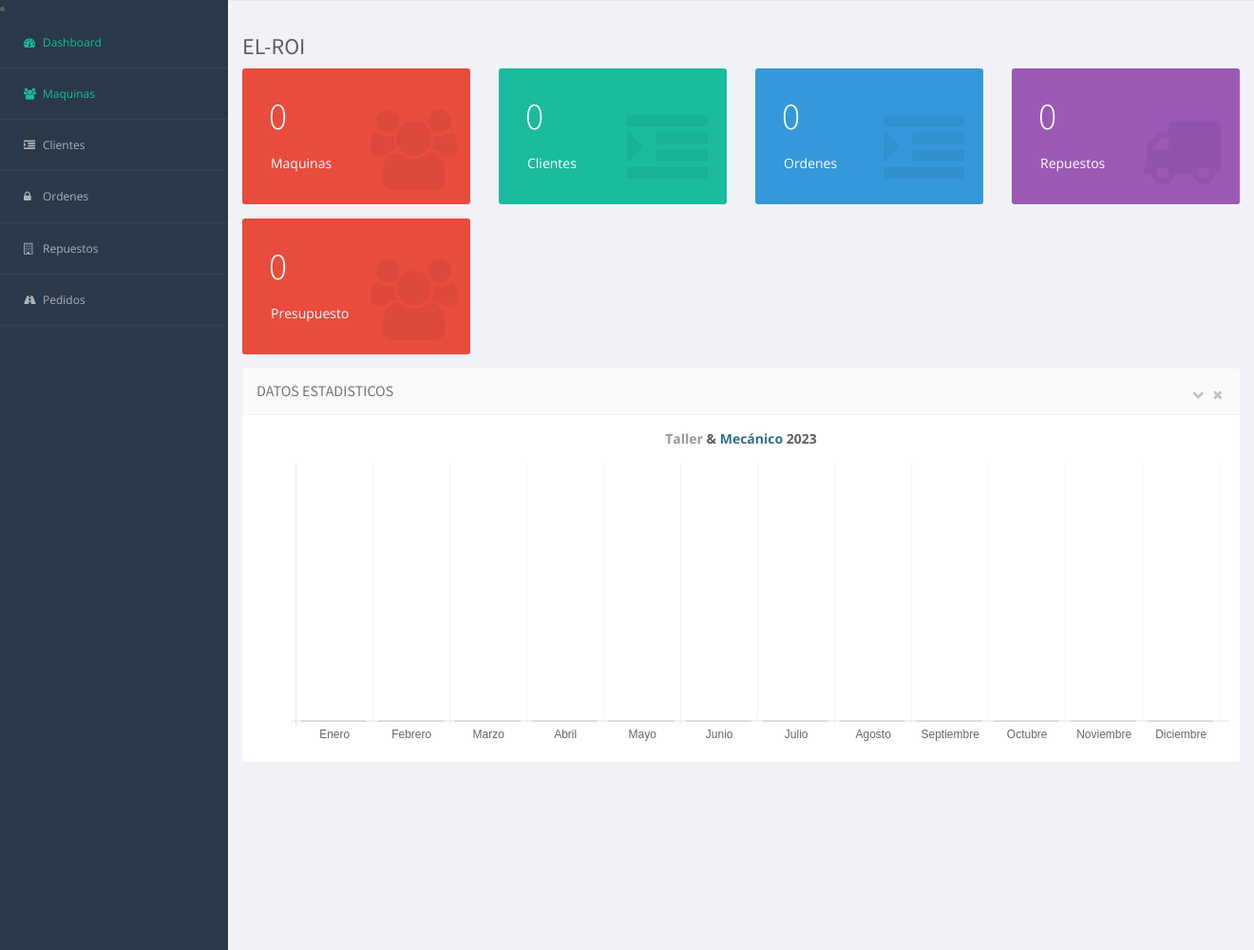
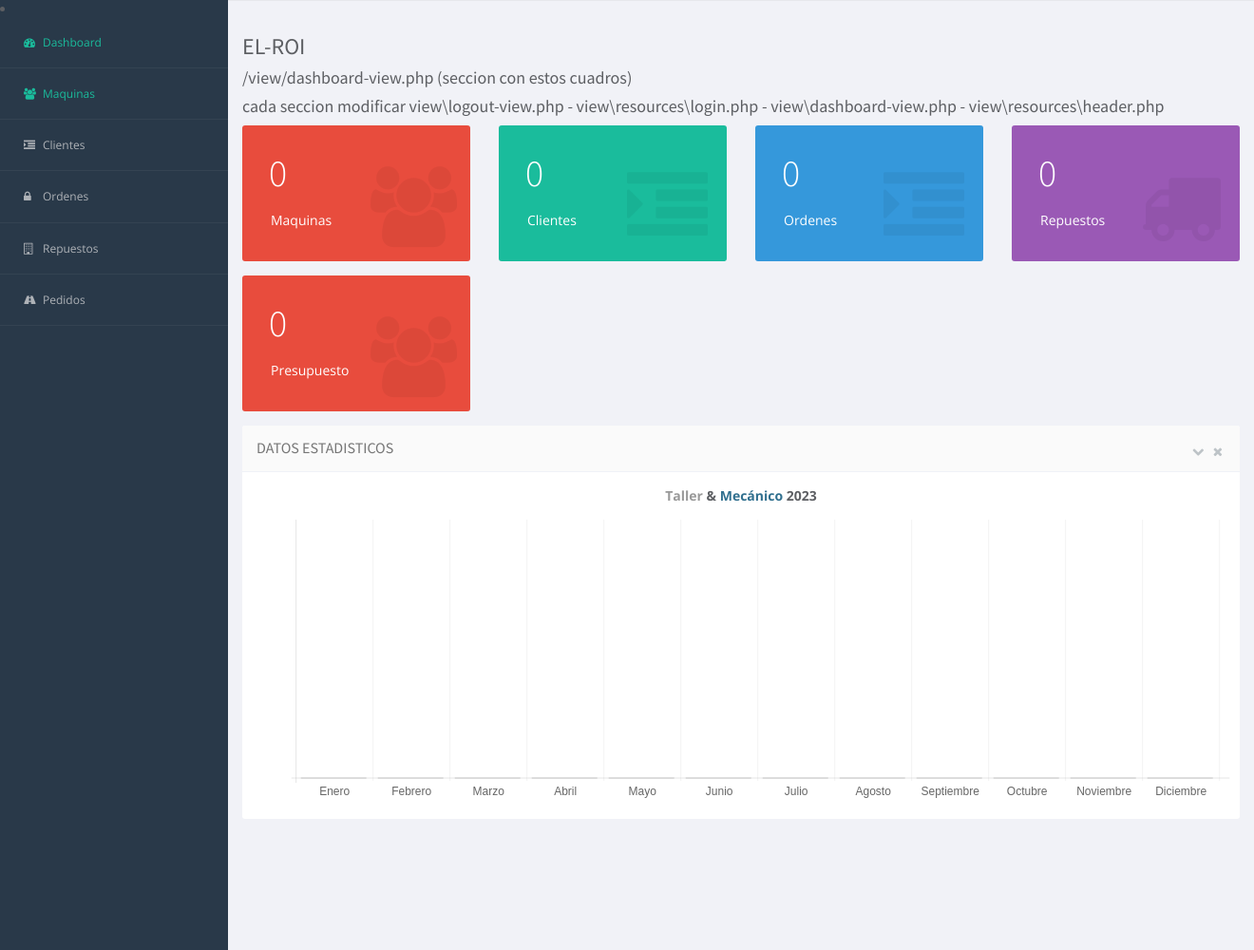
Before and after one commit to knlc01/talleres, a PHP site: page /?view=dashboard in a window 1320 px wide. Shown: the part 80-1080 px from the top of the page at 95% size. Run offline with PHP 8.4, Linux system fonts and the light colour scheme; the visitor is signed in with stand-in values (Sample User, id 1); data comes from the database, SQL or seed files in the repository; data that the repository does not hold is empty.

Commit message:
Update dashboard-view.php

```diff
--- a/view/dashboard-view.php
+++ b/view/dashboard-view.php
@@ -38,8 +38,8 @@
         <section class="main-content-wrapper">
             <section id="main-content">
                 <h3>EL-ROI</h3>
-                <!-- <h4>/view/dashboard-view.php (seccion con estos cuadros)</h4>
-                <h4>cada seccion modificar view\logout-view.php - view\resources\login.php - view\dashboard-view.php - view\resources\header.php</h4> -->
+                <h4>/view/dashboard-view.php (seccion con estos cuadros)</h4>
+                <h4>cada seccion modificar view\logout-view.php - view\resources\login.php - view\dashboard-view.php - view\resources\header.php</h4>
                 <!--tiles start-->
                 <div class="row">
                    <!-- MI EDIT -->
```
